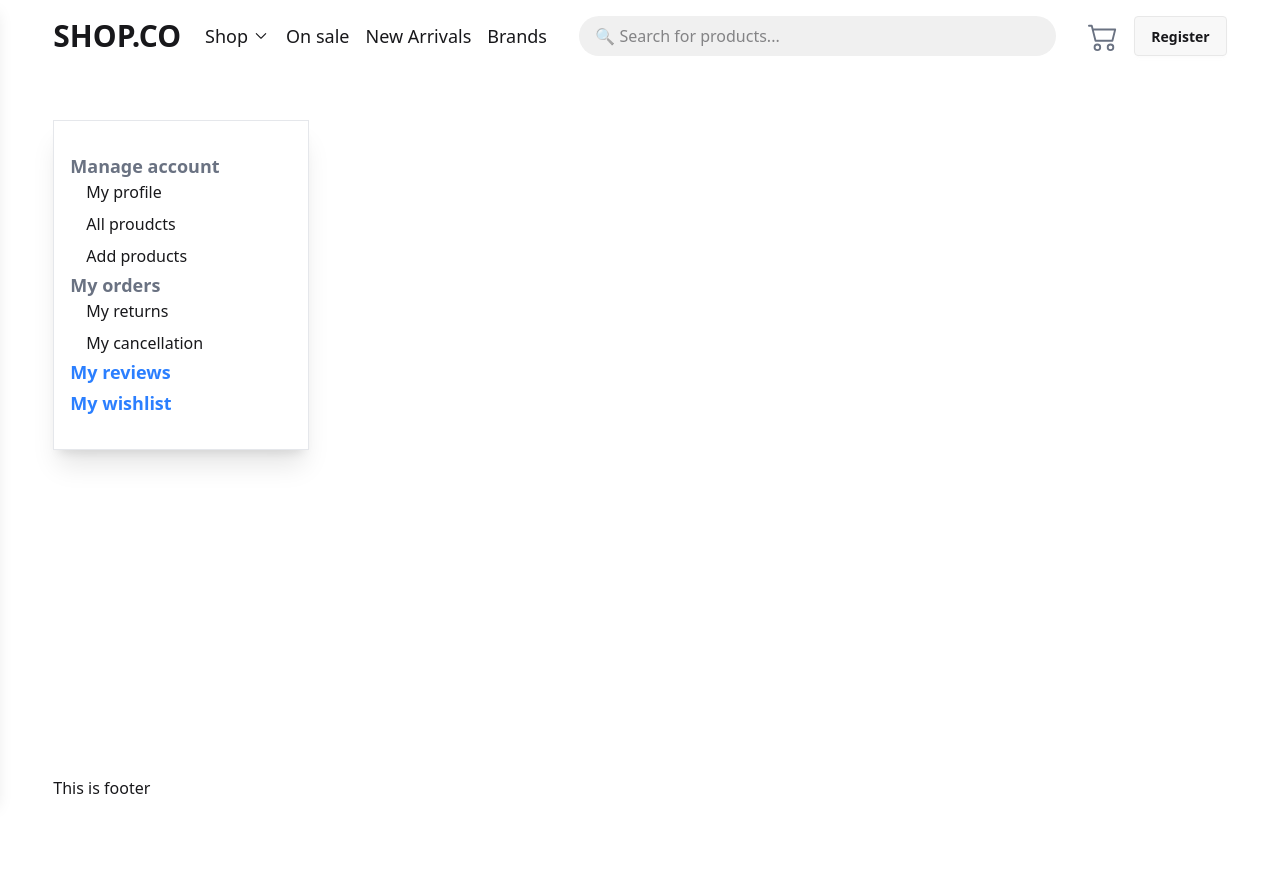
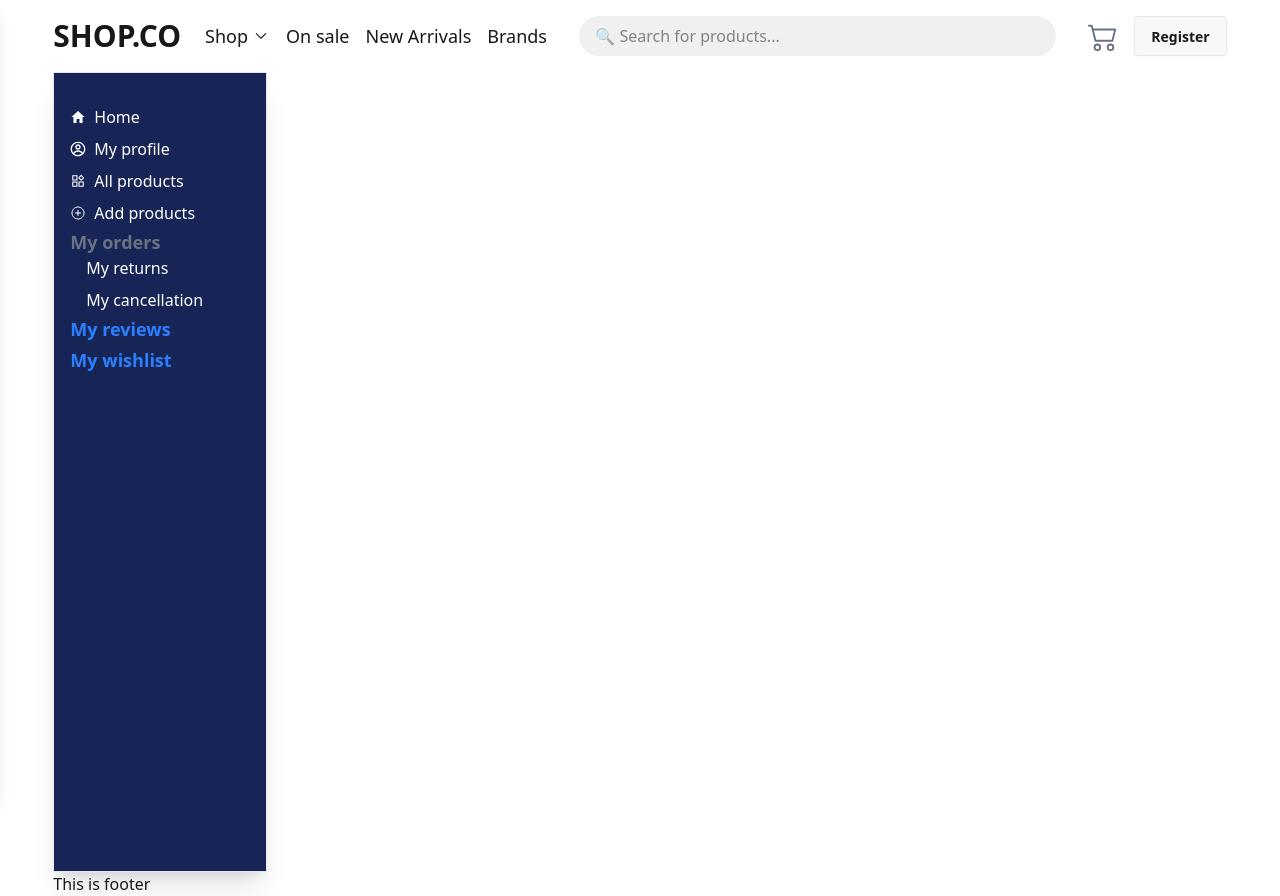
Before and after one commit to tarekbinjaman/Happy-shop-client, a React (Vite) app: page /adminDashboard in a window 1280 px wide. Before the commit the page ends 800 px from the top, so only its background shows below. Built offline with nearby package versions, Linux system fonts and the light colour scheme; no server answers.

Commit message:
admin dashboard sidebar done

```diff
--- a/AdminDashboard/AdminDashboard.jsx
+++ b/AdminDashboard/AdminDashboard.jsx
@@ -1,25 +1,29 @@
 import React from 'react';
+import { AiOutlineProduct } from 'react-icons/ai';
+import { CgProfile } from 'react-icons/cg';
+import { IoMdHome } from 'react-icons/io';
+import { IoAddCircleOutline } from 'react-icons/io5';
 import { NavLink, Outlet } from 'react-router-dom';
 
 const AdminDashboard = () => {
-    const isActive = ({ isActive }) => isActive ? 'text-blue-500 bg-slate-200 p-1 rounded' : '';
+    const isActive = ({ isActive }) => isActive ? 'text-blue-500 bg-slate-200 p-1 rounded block w-full' : '';
     return (
 
-        <div className=' md:mt-12'>
+        <div className=' '>
         <div className='flex  gap-2'>
-            <div className='md:w-64 w-32 shadow-xl px-4 py-8 border-gray-200 border'>
+            <div className='md:w-64 w-32 shadow-xl px-4 py-8 bg-blue-950 border-gray-200 border h-screen'>
                 <ul className='space-y-1'>
                     <li>
-                        <span className='md:text-[18px] textarea-md font-bold text-gray-500'>Manage account</span>
-                        <ul className='md:ml-4 md:text-base text-sm space-y-2'>
-                            <li><NavLink className={isActive} to={'/adminDashboard/adminProfile'}>My profile </NavLink></li>
-                            <li><NavLink className={isActive} to={'/adminDashboard/allProduct'}>All proudcts</NavLink></li>
-                            <li><NavLink className={isActive} to={'/adminDashboard/addProduct'}>Add products</NavLink></li>
+                        <ul className='md:text-base text-sm space-y-2 text-white'>
+                            <li><NavLink className={isActive} to={'/'}><span className='flex gap-2 items-center'> <IoMdHome /> Home</span></NavLink></li>
+                            <li><NavLink className={isActive} to={'/adminDashboard/adminProfile'}><span className='flex gap-2 items-center'> <CgProfile /> My profile</span></NavLink></li>
+                            <li><NavLink className={isActive} to={'/adminDashboard/allProduct'}><span className='flex gap-2 items-center'> <AiOutlineProduct /> All products</span></NavLink></li>
+                            <li><NavLink className={isActive} to={'/adminDashboard/addProduct'}><span className='flex gap-2 items-center'> <IoAddCircleOutline /> Add products</span></NavLink></li>
                         </ul>
                     </li>
                     <li>
                         <span className='md:text-[18px] font-bold text-gray-500'>My orders</span>
-                        <ul className='md:ml-4 space-y-2 md:text-base text-sm'>
+                        <ul className='md:ml-4 space-y-2 md:text-base text-sm text-white'>
                             <li>My returns</li>
                             <li>My cancellation</li>
                         </ul>
@@ -28,7 +32,7 @@ const AdminDashboard = () => {
                     <li className='text-[18px] font-bold text-blue-500'>My wishlist</li>
                 </ul>
             </div>
-            <div className=''>
+            <div className='w-full'>
                 <Outlet />
             </div>
         </div>
--- a/AdminDashboard/routes/AddProduct.jsx
+++ b/AdminDashboard/routes/AddProduct.jsx
@@ -139,9 +139,9 @@ const AddProduct = () => {
     };
 
     return (
-        <div className='rounded-2xl  shadow-md border-t-4 border-blue-400 shadow-blue-500/50'>
+        <div className='rounded-2xl  shadow-md border-t-4 border-blue-400 lg:w-7xl  shadow-blue-500/50'>
             <h1 className='pl-6 pt-4 text-xl font-bold'>Add Poduct </h1>
-            <form onSubmit={handleSubmit(onsubmit)} className=' p-6 bg-white rounded-xl shadow space-y-6 lg:w-7xl md:w-full '>
+            <form onSubmit={handleSubmit(onsubmit)} className=' p-6 bg-white rounded-xl shadow space-y-6 lg:w-7xl md:w-[500px] '>
                 <div className=''>
                     {/* main div */}
 
--- a/AdminDashboard/routes/AllProduct.jsx
+++ b/AdminDashboard/routes/AllProduct.jsx
@@ -65,11 +65,10 @@ const AllProduct = () => {
   }
   return (
     <div className='w-full'>
-      <h1>This is all Product page. <br /> Toatal products ({productdata?.length})</h1>
-      <div className='w-full max-w-5xl max-h-72 '>
+      <div className='w-full'>
 
 
-        <ul className=" bg-base-100 shadow-md w-[800px] ">
+        <ul className="bg-base-100 shadow-md">
           {productdata.map((product, index) => (
 
             <li className="flex gap-2 justify-between w-full mb-3 border border-gray-400 p-3 rounded hover:shadow-2xl">
```
